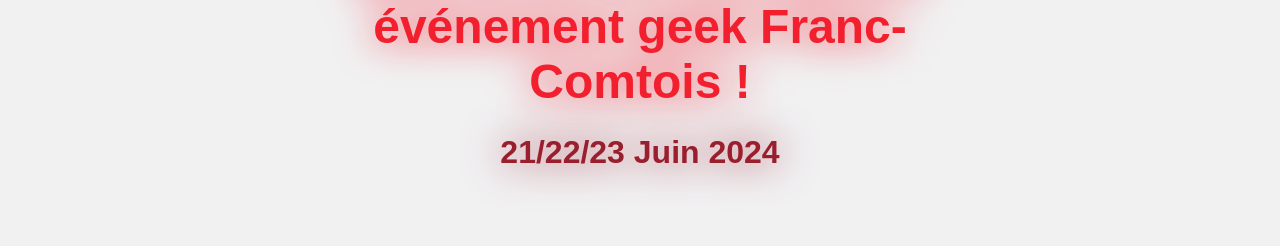
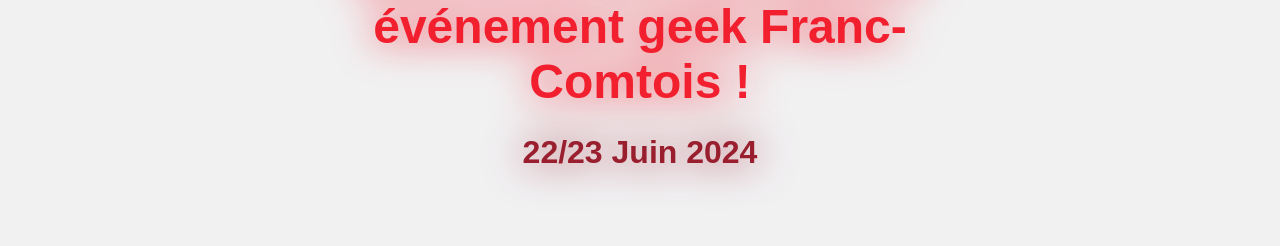
Before and after one commit to ProjetSuperGeekyWeek/Super_Geeky_Week, a Vue app in the folder front/: page / in a window 1280 px wide. Shown: the part 854-1100 px from the top of the page. Built offline with nearby package versions, Linux system fonts and the light colour scheme; no server answers.

Commit message:
changement jour home

```diff
--- a/front/src/assets/language/al.js
+++ b/front/src/assets/language/al.js
@@ -123,7 +123,7 @@ export default {
                 anormalinfobulle: "Abnormer Fall in GetInfoBulle",
                 anormalinfopaneltake: "Abnormer Fall in GetInfoPanelNoTake",
                 anormalinfopanel: "Abnormer Fall in GetInfoPanel",
-                day: "21/22/23 Juni 2024",
+                day: "22/23 Juni 2024",
                 remplirtouschamps: "Bitte füllen Sie alle Felder aus",
                 namerole: "Rollenname",
                 chercher: "Suchen",
--- a/front/src/assets/language/en.js
+++ b/front/src/assets/language/en.js
@@ -123,7 +123,7 @@ export default {
                 anormalinfobulle:"Abnormal case in GetInfoBulle",
                 anormalinfopaneltake:"Abnormal case in GetInfoPanelNoTake",
                 anormalinfopanel:"Abnormal case in GetInfoPanel",
-                day:"June 21/22/23, 2024",
+                day:"June 22/23, 2024",
                 remplirtouschamps:"Please fill in all fields",
                 namerole:"Role name",
                 chercher:"Search",
--- a/front/src/assets/language/es.js
+++ b/front/src/assets/language/es.js
@@ -123,7 +123,7 @@ export default {
                 anormalinfobulle: "Caso anormal en GetInfoBulle",
                 anormalinfopaneltake: "Caso anormal en GetInfoPanelNoTake",
                 anormalinfopanel: "Caso anormal en GetInfoPanel",
-                day: "21/22/23 de junio de 2024",
+                day: "22/23 de junio de 2024",
                 remplirtouschamps: "Por favor, complete todos los campos",
                 namerole: "Nombre del rol",
                 chercher: "Buscar",
--- a/front/src/assets/language/fr.js
+++ b/front/src/assets/language/fr.js
@@ -123,7 +123,7 @@ export default {
                 anormalinfobulle:"Cas Anormal dans GetInfoBulle",
                 anormalinfopaneltake:"Cas anormal dans GetInfoPanelNoTake",
                 anormalinfopanel:"Cas anormal dans GetInfoPanel",
-                day:"21/22/23 Juin 2024",
+                day:"22/23 Juin 2024",
                 remplirtouschamps:"Veuillez remplir tous les champs",
                 namerole:"Nom du rôle",
                 chercher:"Chercher",
```
